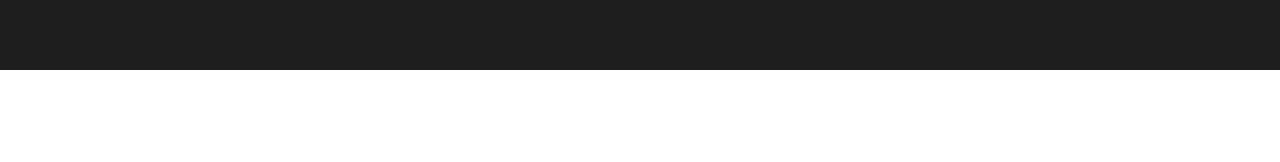
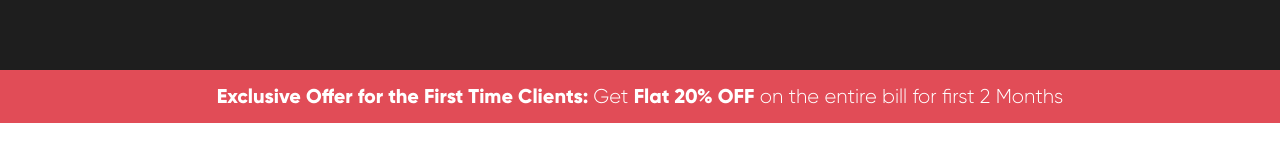
Before and after one commit to CREO-Designs/letscreo, a Next.js app: page / in a window 1280 px wide. Shown: the part 600-762 px from the top of the page. Built offline with nearby package versions, Linux system fonts and the light colour scheme.

Commit message:
feat: Add PromotionStrip component to Home page

```diff
--- a/app/page.tsx
+++ b/app/page.tsx
@@ -1,9 +1,11 @@
 import HeroSection from "@/components/HeroSection";
+import PromotionStrip from "@/components/PromotionStrip";
 
 export default function Home() {
   return (
     <main className="mx-auto w-full max-w-[1780px] font-gilroy">
       <HeroSection />
+      <PromotionStrip />
     </main>
   );
 }
--- /dev/null
+++ b/components/PromotionStrip.tsx
@@ -0,0 +1,15 @@
+import React from "react";
+
+export default function PromotionStrip() {
+  return (
+    <div className="mb-10 bg-[#E14C57] px-4 py-3 text-center text-xs leading-tight text-white sm:text-xl">
+      <span className="font-extrabold">
+        Exclusive Offer for the First Time Clients:{" "}
+      </span>
+      <br className="sm:hidden" />
+      <span className="font-light">Get </span>
+      <span className="font-extrabold">Flat 20% OFF</span>
+      <span className="font-light"> on the entire bill for first 2 Months</span>
+    </div>
+  );
+}
```
